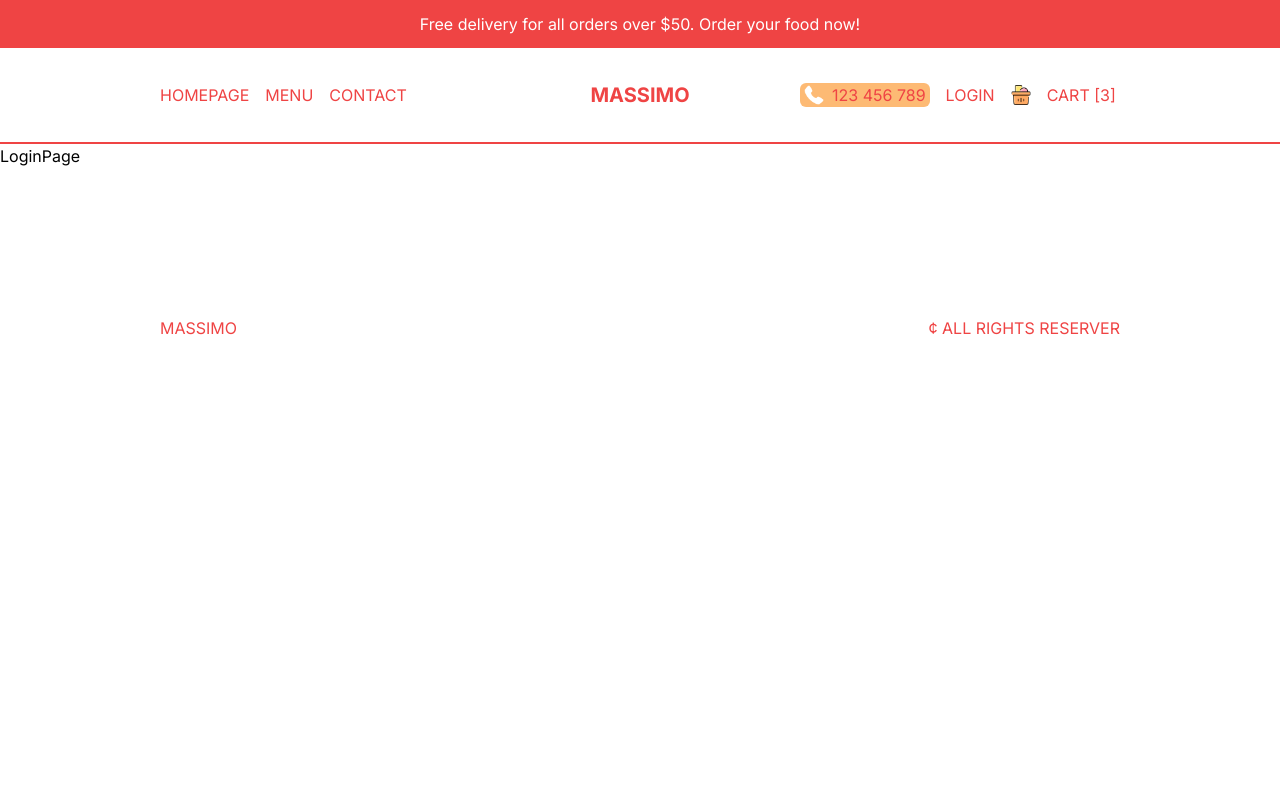
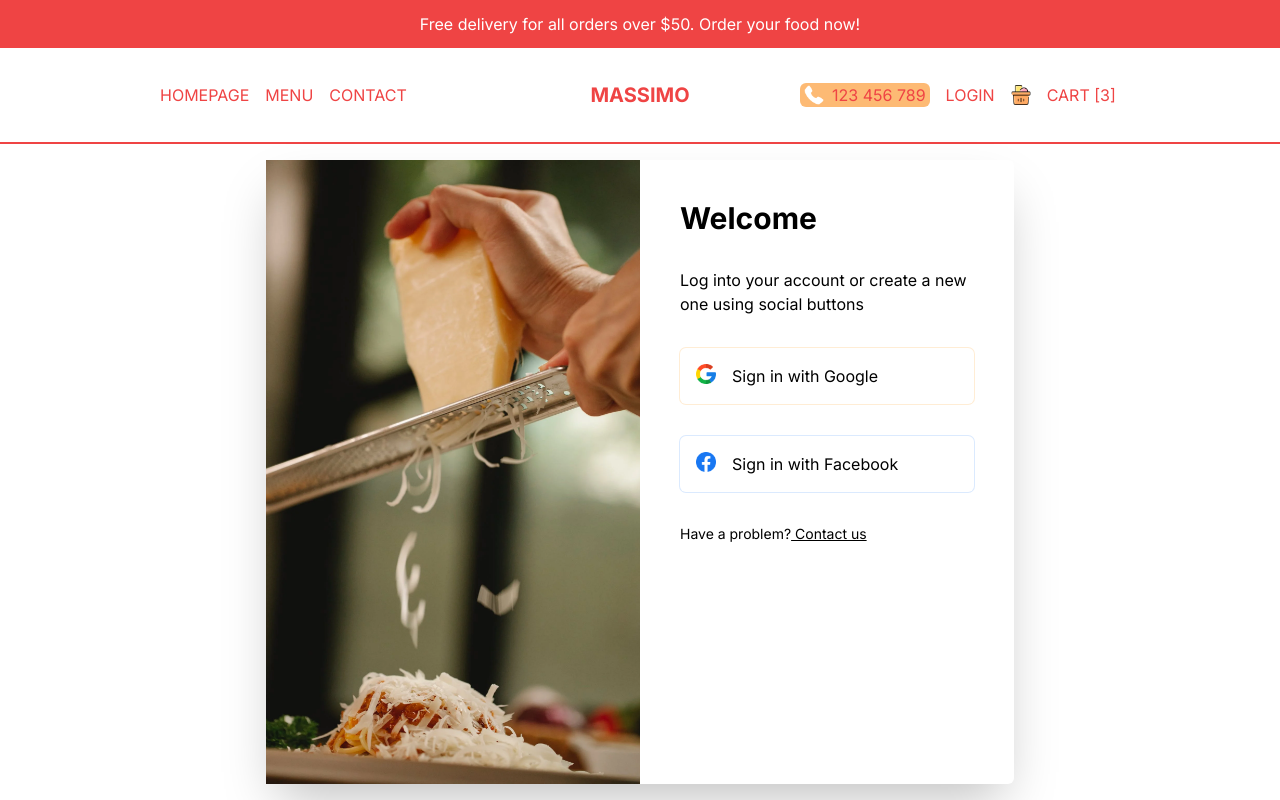
Before and after one commit to branmeco/restaurantapp, a Next.js app: page /login in a window 1280 px wide. Shown: the top 800 px of the page. Built offline with nearby package versions, Linux system fonts and the light colour scheme.

Commit message:
React Tailwind Login Page Design

```diff
--- a/src/app/login/page.tsx
+++ b/src/app/login/page.tsx
@@ -1,9 +1,47 @@
-import React from 'react'
+import Image from "next/image";
+import Link from "next/link";
+import React from "react";
 
-function LoginPage() {
+const LoginPage = () => {
   return (
-    <div>LoginPage</div>
-  )
-}
+    <div className="p-4 h-[calc(100vh-3rem)] md:h-[calc(100vh-9rem)] flex items-center justify-center">
+      {/* BOX */}
+      <div className=" h-full shadow-2xl rounded-md flex flex-col md:flex-row md:w-full lg:w-[60%] 2xl:w-1/2">
+        {/* IMAGE CONTAINER */}
+        <div className="relative h-1/4 w-full md:h-full md:w-1/2">
+          <Image src="/loginBg.png" alt="" fill className="object-cover"/>
+        </div>
+        {/* FORM CONTAINER */}
+        <div className="p-10 flex flex-col gap-8 md:w-1/2">
+          <h1 className="font-bold text-xl xl:text-3xl">Welcome</h1>
+          <p>Log into your account or create a new one using social buttons</p>
+          <button className="flex gap-4 p-4 ring-1 ring-orange-100 rounded-md">
+            <Image
+              src="/google.png"
+              alt=""
+              width={20}
+              height={20}
+              className="object-contain"
+            />
+            <span>Sign in with Google</span>
+          </button>
+          <button className="flex gap-4 p-4 ring-1 ring-blue-100 rounded-md">
+            <Image
+              src="/facebook.png"
+              alt=""
+              width={20}
+              height={20}
+              className="object-contain"
+            />
+            <span>Sign in with Facebook</span>
+          </button>
+          <p className="text-sm">
+            Have a problem?<Link className="underline" href="/"> Contact us</Link>
+          </p>
+        </div>
+      </div>
+    </div>
+  );
+};
 
-export default LoginPage
+export default LoginPage;
```
Also changed, not shown: public/loginBg.png (added).
